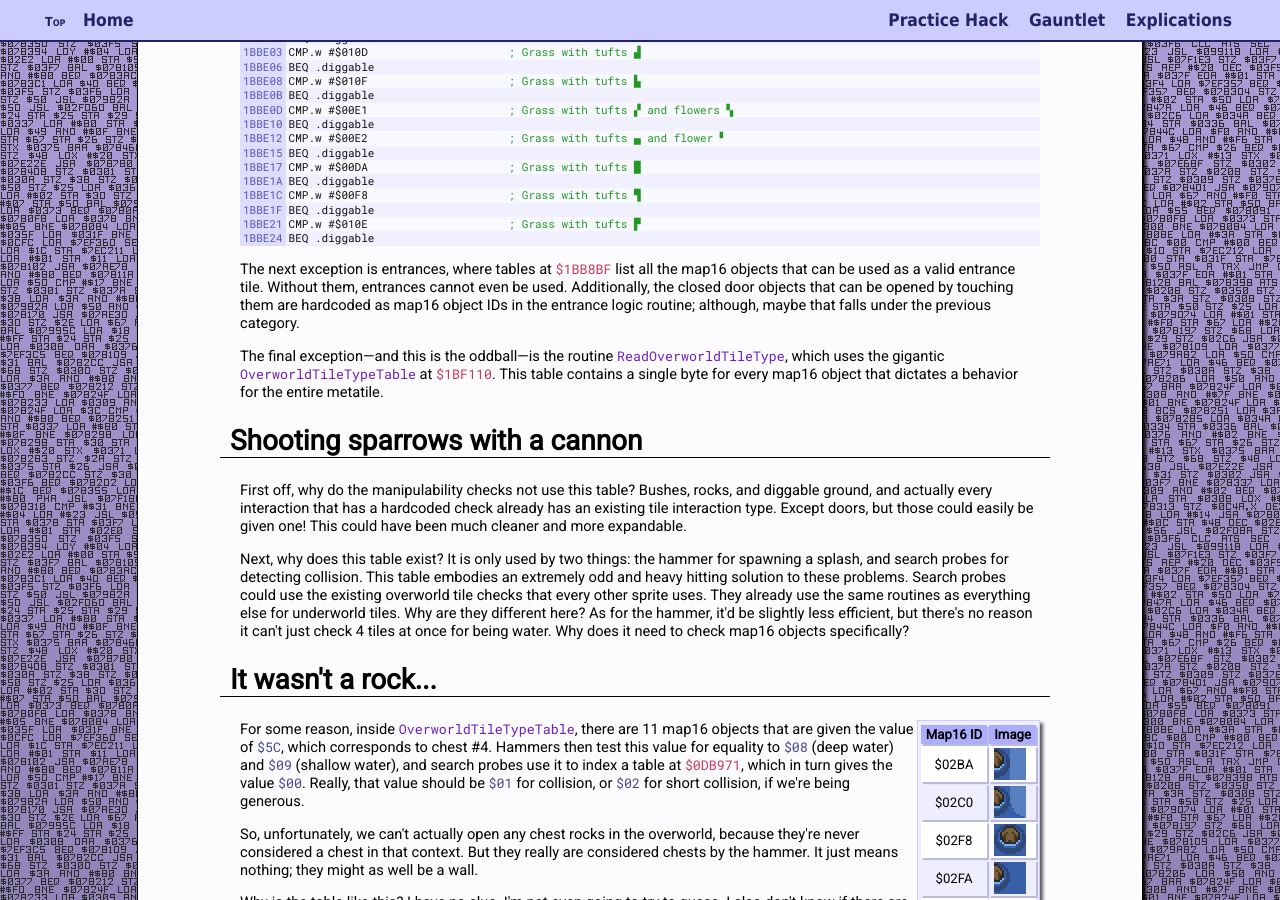
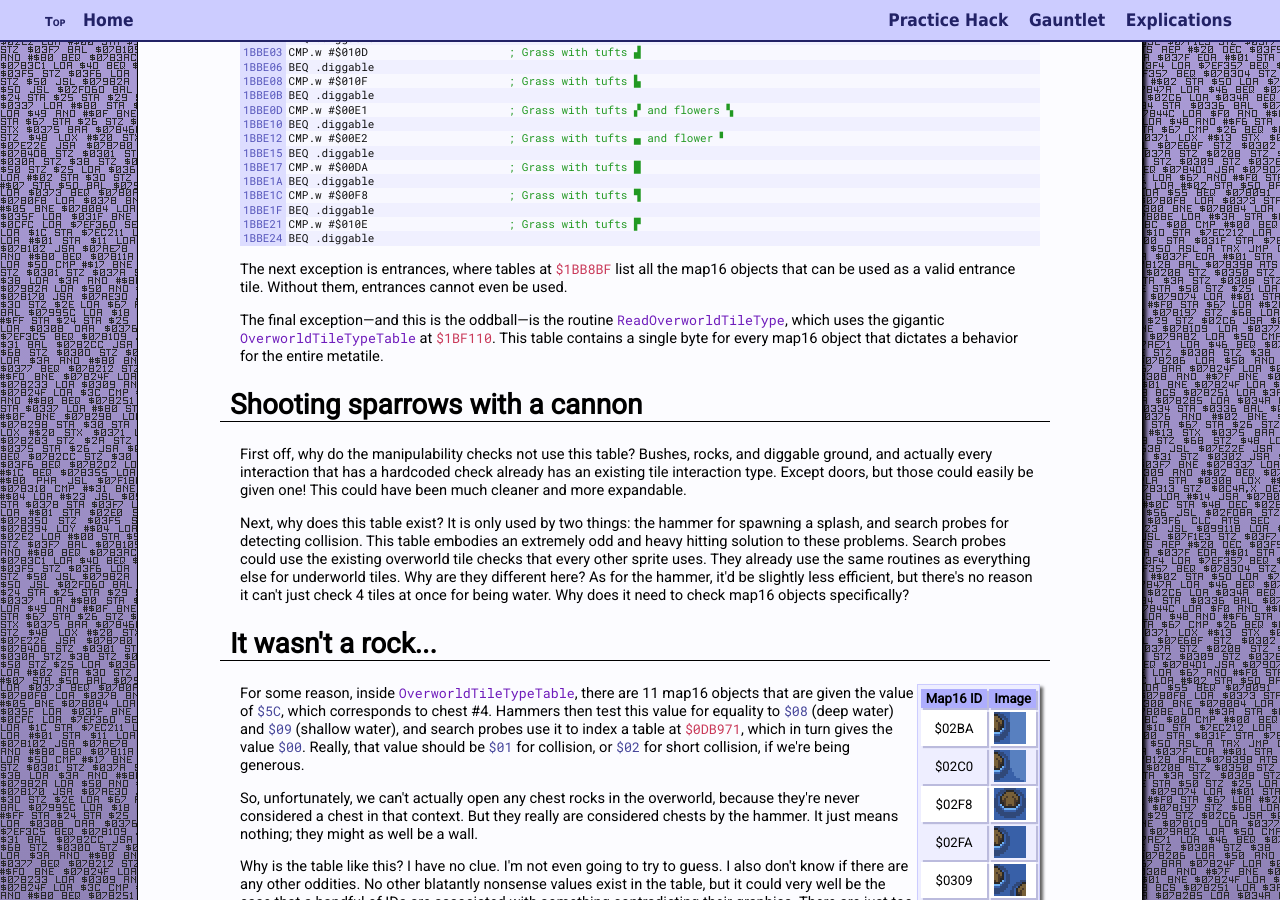
Before and after one commit to spannerisms/spannerisms.github.io, a Jekyll site: the page built from explications/chestrocks.html, in a window 1280 px wide and 900 px high, scrolled down 937 px. Built offline with Jekyll 4.4.1, drawn with Linux system fonts in a browser that asks for light colours.

Commit message:
THIS WAS WRONG

```diff
--- a/explications/chestrocks.html
+++ b/explications/chestrocks.html
@@ -55,7 +55,7 @@ ogdesc: "Seriously! There are rocks that act like chests on the overworld! It's
 {% include asmline addr="1BBE24" code="BEQ .diggable" %}
 {% include asmfooter %}
 
-<p>The next exception is entrances, where tables at <addr>$1BB8BF</addr> list all the map16 objects that can be used as a valid entrance tile. Without them, entrances cannot even be used. Additionally, the closed door objects that can be opened by touching them are hardcoded as map16 object IDs in the entrance logic routine; although, maybe that falls under the previous category.</p>
+<p>The next exception is entrances, where tables at <addr>$1BB8BF</addr> list all the map16 objects that can be used as a valid entrance tile. Without them, entrances cannot even be used.</p>
 
 <p>The final exception&mdash;and this is the oddball&mdash;is the routine <asmfunc>ReadOverworldTileType</asmfunc>, which uses the gigantic <asmfunc>OverworldTileTypeTable</asmfunc> at <addr>$1BF110</addr>. This table contains a single byte for every map16 object that dictates a behavior for the entire metatile.<p>
 
```
